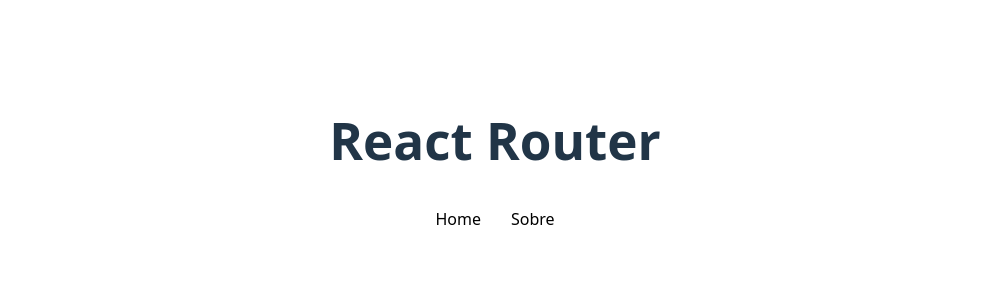
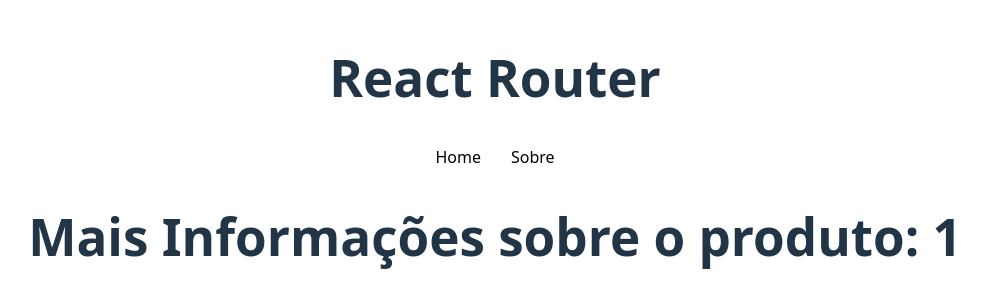
Before and after one commit to Gioomoraes/Estudos, a React (Vite) app in the folder reactrouter/: page /products/1/info in a window 1280 px wide. Shown: the part 243-550 px from the top of the page, without its empty margins (145-1130 px from the left). Built offline with nearby package versions, Linux system fonts and the light colour scheme.

Commit message:
nested routes

```diff
--- a/reactrouter/src/App.jsx
+++ b/reactrouter/src/App.jsx
@@ -7,6 +7,7 @@
 
 import Navbar from "./components/Navbar";
 import Product from "./pages/product";
+import Info from "./pages/Info";
 
 function App() {
   return (
@@ -18,6 +19,7 @@
           <Route path="/" element={<Home />} />
           <Route path="/about" element={<About />} />
           <Route path="/products/:id" element={<Product />} />
+          <Route path="/products/:id/info" element={<Info />} />
         </Routes>
       </BrowserRouter>
     </div>
--- /dev/null
+++ b/reactrouter/src/pages/Info.jsx
@@ -0,0 +1,13 @@
+import { useParams } from "react-router-dom";
+
+const Info = () => {
+  const { id } = useParams();
+
+  return (
+    <div>
+      <h1>Mais Informações sobre o produto: {id}</h1>
+    </div>
+  );
+};
+
+export default Info;
--- a/reactrouter/src/pages/Product.jsx
+++ b/reactrouter/src/pages/Product.jsx
@@ -1,5 +1,6 @@
 import { useParams } from "react-router-dom";
 import { useFetch } from "../hooks/useFetch";
+import { Link } from "react-router-dom";
 
 const product = () => {
   const { id } = useParams();
@@ -19,6 +20,8 @@
         <div>
           <h1>{product.name}</h1>
           <p>R$ {product.price}</p>
+
+          <Link to={`/products/${product.id}/info`}> Mais Informções</Link>
         </div>
       )}
     </>
```
